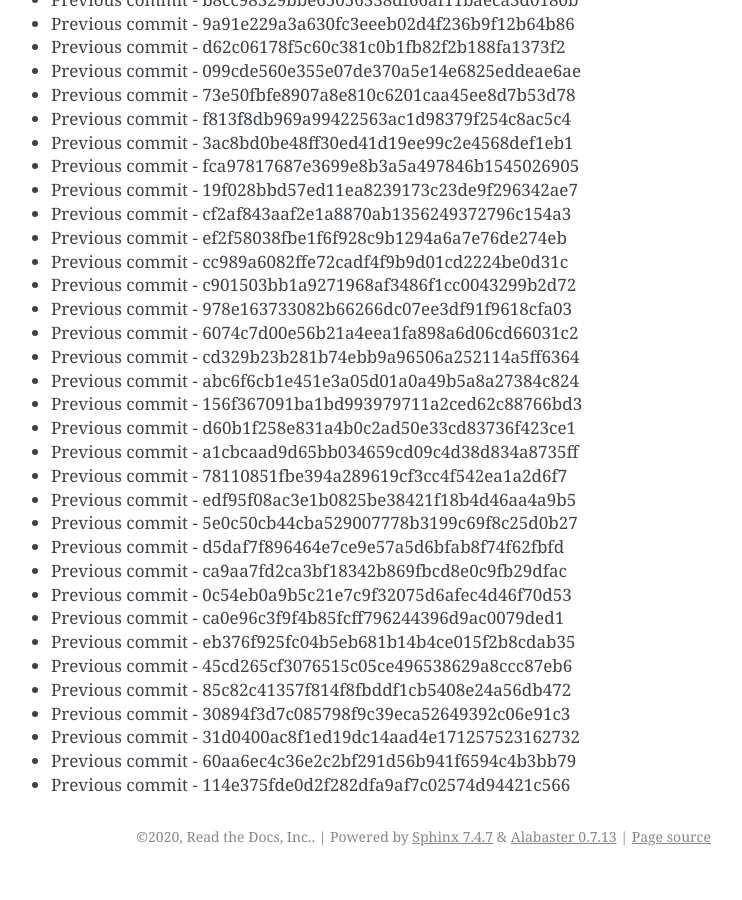
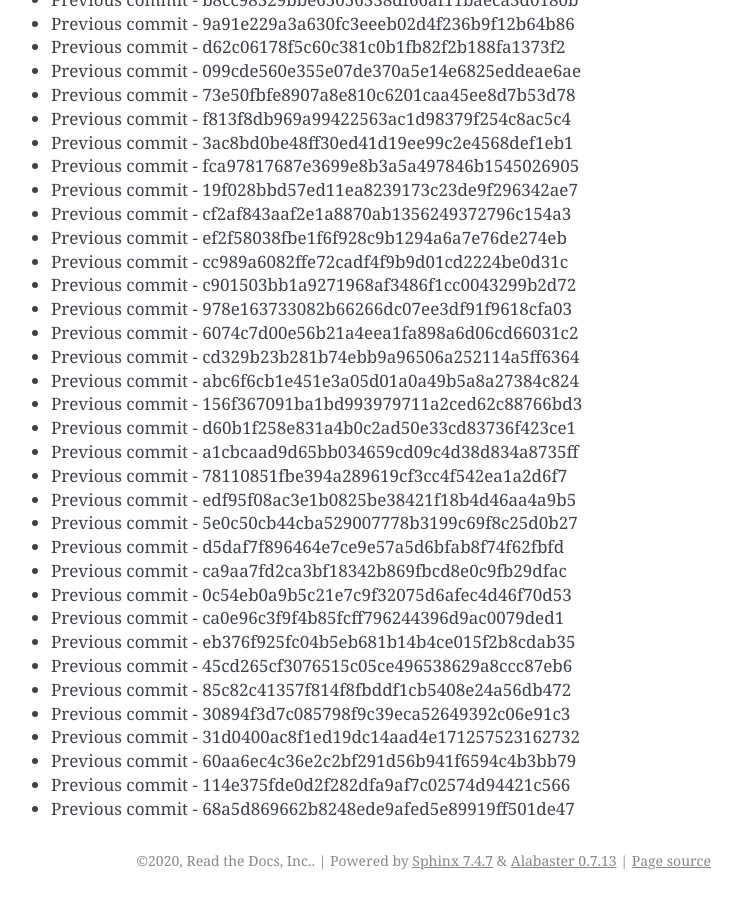
Before and after one commit to readthedocs/rtd-git-stresstest, a Sphinx documentation site: the page built from docs/updates.rst, in a window 1280 px wide and 900 px high, scrolled down 82636 px. Shown: the whole window, without its empty margins (399-1141 px from the left). Built offline with Sphinx 7.4.7, drawn with Linux system fonts in a browser that asks for light colours; before the commit the page ends 83512 px from its top, so only the background shows below that.

Commit message:
Generating commit from previous: 68a5d869662b8248ede9afed5e89919ff501de47

```diff
--- a/docs/updates.rst
+++ b/docs/updates.rst
@@ -3504,3 +3504,4 @@ It can be tested for any performance characteristics.
 * Previous commit - 31d0400ac8f1ed19dc14aad4e171257523162732
 * Previous commit - 60aa6ec4c36e2c2bf291d56b941f6594c4b3bb79
 * Previous commit - 114e375fde0d2f282dfa9af7c02574d94421c566
+* Previous commit - 68a5d869662b8248ede9afed5e89919ff501de47
```
